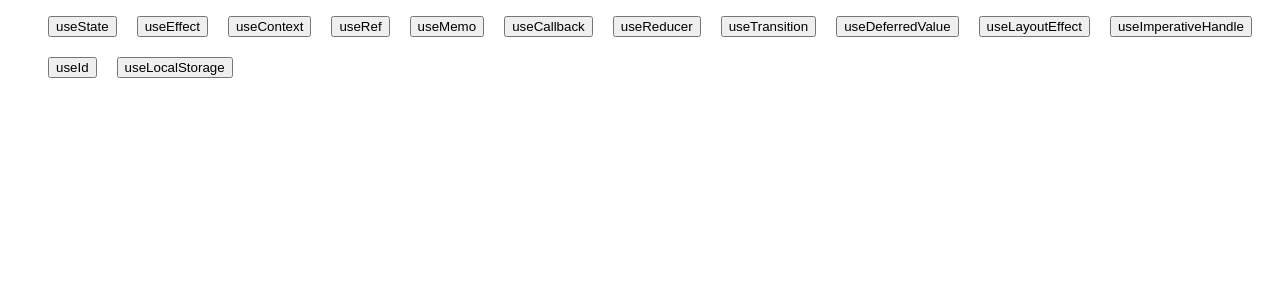
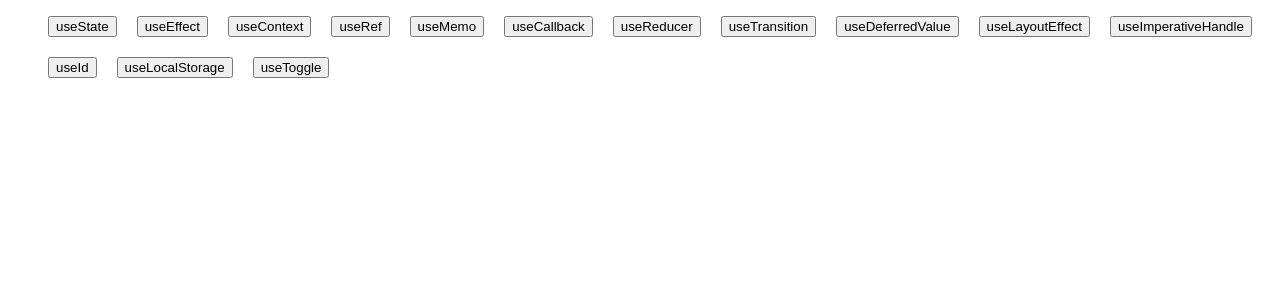
Before and after one commit to Unclemortuary/React-Hooks-sandbox, a React (Create React App) app: page / in a window 1280 px wide. Shown: the top 300 px of the page. Built offline with nearby package versions, Linux system fonts and the light colour scheme.

Commit message:
useToggle (custom)

```diff
--- a/src/App.js
+++ b/src/App.js
@@ -13,6 +13,7 @@ import UseLayoutEffectExample from './useLayoutEffect';
 import UseImperativeHandle from './useImperativeHandle';
 import UseIdExample from './useId';
 import UseLocalStorageExample from './custom/useLocalStorage';
+import UseToggleExample from './custom/useToggle';
 
 const topicsMap = {
   useState: UseStateExample,
@@ -27,7 +28,8 @@ const topicsMap = {
   useLayoutEffect: UseLayoutEffectExample,
   useImperativeHandle: UseImperativeHandle,
   useId: UseIdExample,
-  useLocalStorage: UseLocalStorageExample
+  useLocalStorage: UseLocalStorageExample,
+  useToggle: UseToggleExample
 };
 
 const App = () => {
--- /dev/null
+++ b/src/custom/useToggle.js
@@ -0,0 +1,17 @@
+import React from "react";
+import useToggle from "./useToggleImpl";
+
+const UseToggleExample = () => {
+    const [value, toggle] = useToggle(false);
+
+    return (
+        <div>
+            <span>Current value is {value.toString()}</span>
+            <button onClick={() => toggle()}>Toggle</button>
+            <button onClick={() => toggle(true)}>Make true</button>
+            <button onClick={() => toggle(false)}>Make false</button>
+        </div>
+    )
+};
+
+export default UseToggleExample;
--- /dev/null
+++ b/src/custom/useToggleImpl.js
@@ -0,0 +1,16 @@
+// This hook allows to create a toggle variable.
+// Returns variable itself and toggle function which can set value either to 'true' or 'false' if parameter is provided
+// or simply revert current value to opposite
+
+import { useState } from "react";
+
+const useToggle = (initialValue) => {
+    const [value, setValue] = useState(initialValue);
+
+    const toggleValue = (newValue) => setValue(currentValue =>
+        typeof newValue === 'boolean' ? newValue : !currentValue);
+
+    return [value, toggleValue];
+};
+
+export default useToggle;
```
